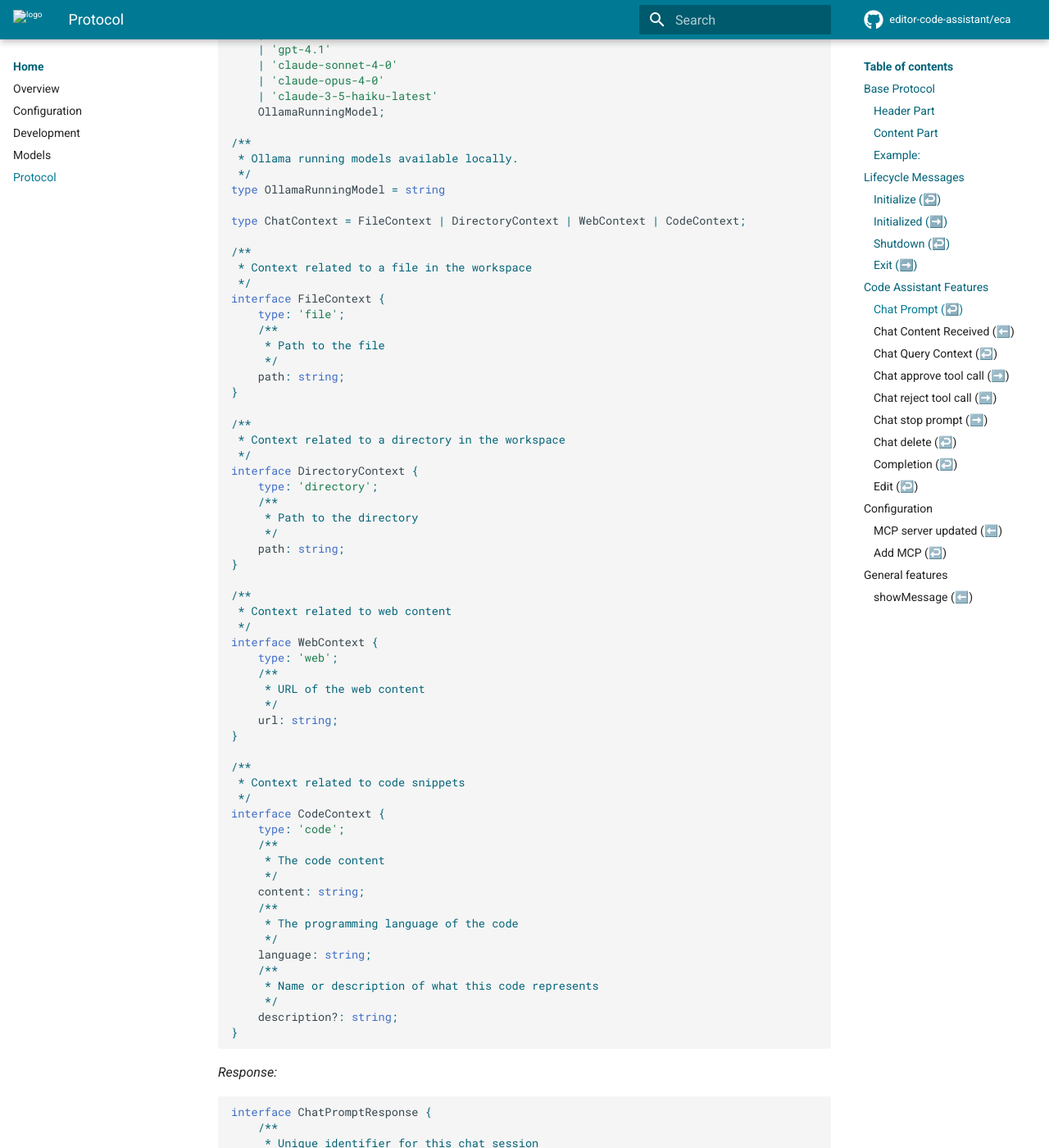
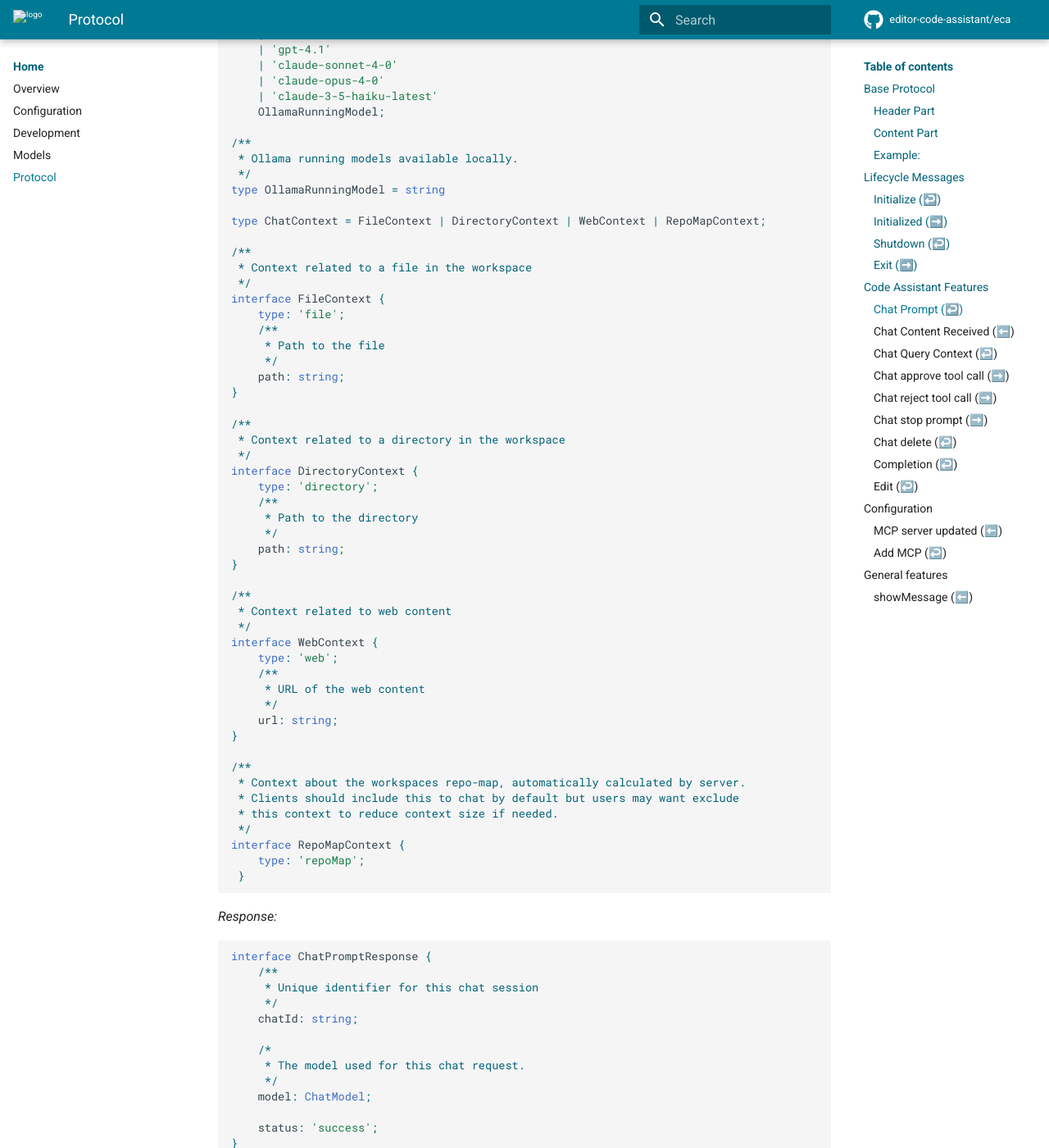
Before and after one commit to tomgeorge/eca, an MkDocs documentation site: the page built from docs/protocol.md, in a window 1280 px wide and 1400 px high, scrolled down 5984 px. Shown: the whole window at 82% size. Built offline with MkDocs 1.6.1 and Material for MkDocs 9.7.7, drawn with Linux system fonts in a browser that asks for light colours; comment, search, counter and statistics services are not loaded.

Commit message:
Support repo-map context

````diff
--- a/docs/protocol.md
+++ b/docs/protocol.md
@@ -278,7 +278,7 @@ type ChatModel =
  */
 type OllamaRunningModel = string
 
-type ChatContext = FileContext | DirectoryContext | WebContext | CodeContext;
+type ChatContext = FileContext | DirectoryContext | WebContext | RepoMapContext;
 
 /**
  * Context related to a file in the workspace
@@ -314,23 +314,13 @@ interface WebContext {
 }
 
 /**
- * Context related to code snippets
+ * Context about the workspaces repo-map, automatically calculated by server.
+ * Clients should include this to chat by default but users may want exclude
+ * this context to reduce context size if needed.
  */
-interface CodeContext {
-    type: 'code';
-    /**
-     * The code content
-     */
-    content: string;
-    /**
-     * The programming language of the code
-     */
-    language: string;
-    /**
-     * Name or description of what this code represents
-     */
-    description?: string;
-}
+interface RepoMapContext {
+    type: 'repoMap';
+ }
 ```
 
 _Response:_
````
Also changed, not shown: CHANGELOG.md (+1 -0 lines), docs/features.md (+9 -0 lines), 4 other files.
